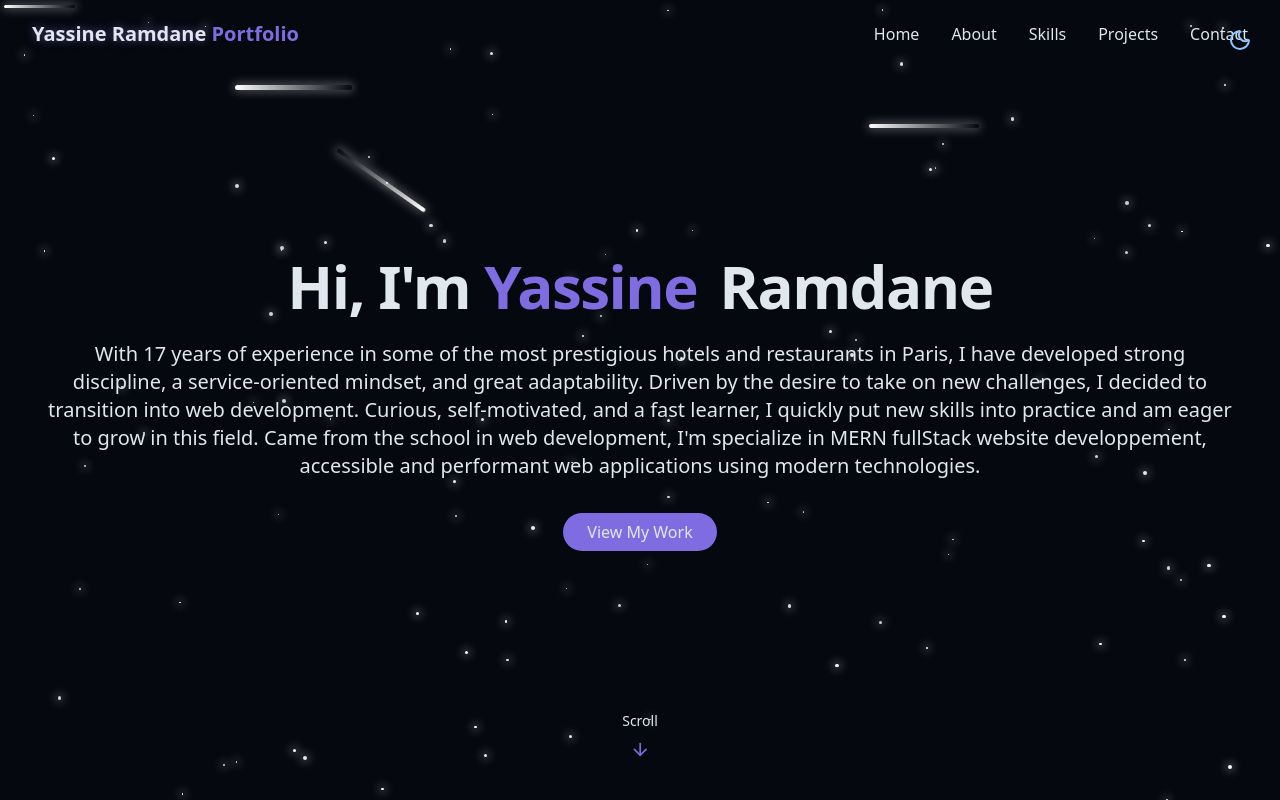
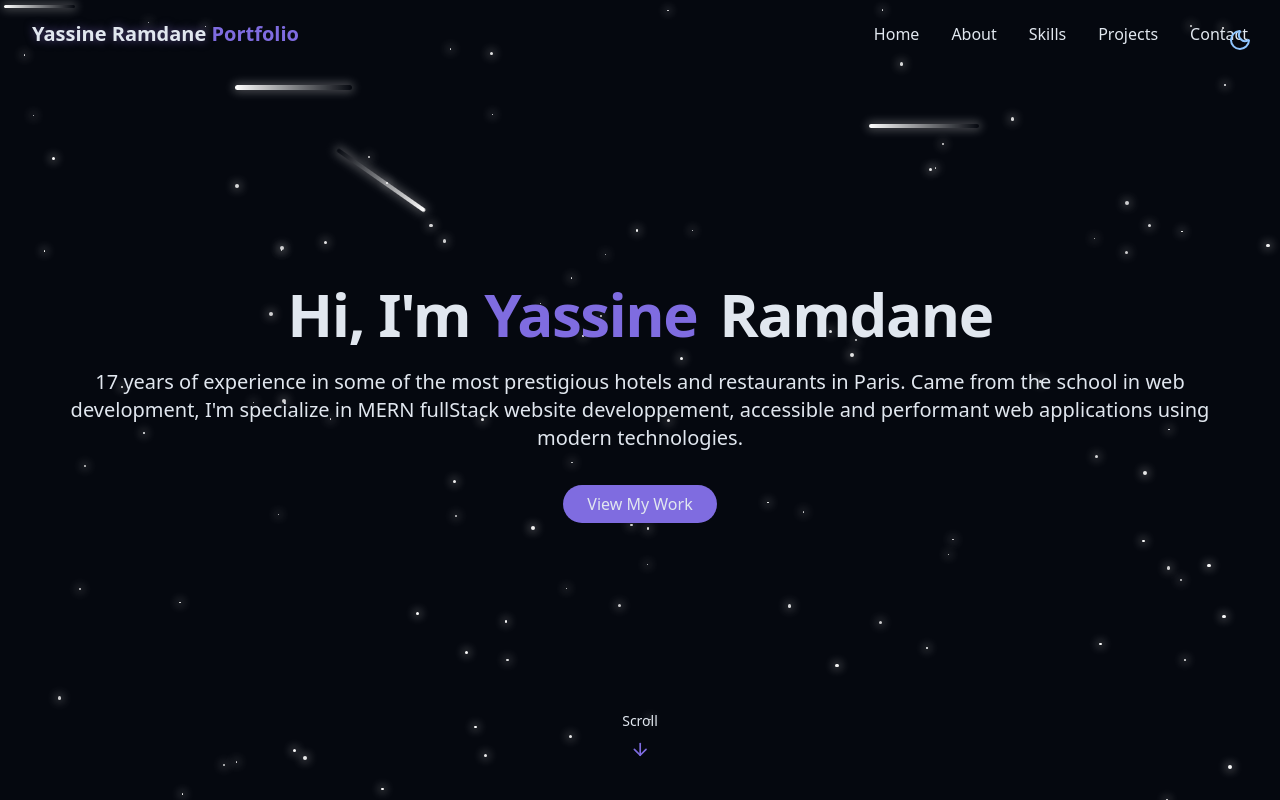
Before and after one commit to yapsbjj/Portfolio-React-tailwind, a React (Vite) app in the folder portfolio/: page / in a window 1280 px wide. Shown: the top 800 px of the page. Built offline with nearby package versions, Linux system fonts and the light colour scheme.

Commit message:
add new heroSection

```diff
--- a/portfolio/src/components/HeroSection.jsx
+++ b/portfolio/src/components/HeroSection.jsx
@@ -11,12 +11,10 @@ export const HeroSection = () => {
                 </h1>
 
                 <p className="text-lg md:text-xl text-muted-foreground max-2-2xl mx-auto opacity-0 animate-fade-in-delay-3 ">
-                     With 17 years of experience in some of the most prestigious hotels and restaurants in Paris,
-                I have developed strong discipline, a service-oriented mindset, and great adaptability.
-                Driven by the desire to take on new challenges, I decided to transition into web development. Curious, self-motivated, and a fast learner, I quickly put new skills into practice and am eager to grow in this field.
-                Came from the school in web development,
-                I'm specialize in MERN fullStack website developpement,
-                accessible and performant web applications using modern technologies.</p>
+                    17 years of experience in some of the most prestigious hotels and restaurants in Paris.
+                    Came from the school in web development,
+                    I'm specialize in MERN fullStack website developpement,
+                    accessible and performant web applications using modern technologies.</p>
 
                     <div className="pt-4 opacity-0 animate-fade-in-delay-4">
                         <a href="#projects" className="cosmic-button">
```
